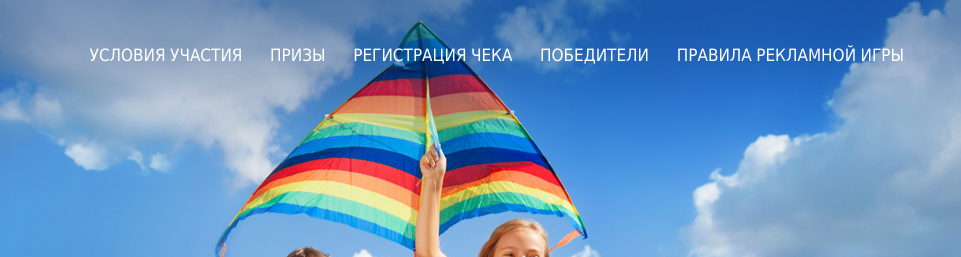
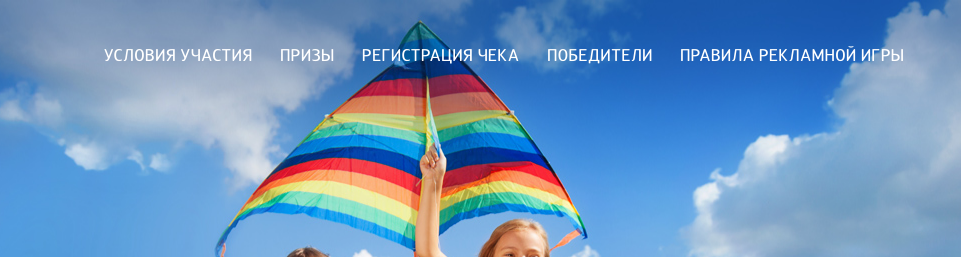
Before and after one commit to FoxyGirl/shagovita, a website: page index.html in a window 1280 px wide. Shown: the top 257 px of the page, 319-1280 px from the left. Drawn offline with nearby package versions, Linux system fonts and the light colour scheme; files that its build step writes are made by us from their sources.

Commit message:
Correct fonts family

```diff
--- a/index.html
+++ b/index.html
@@ -11,12 +11,11 @@
             src: url('fonts/Guarda Sans Bold.eot');
             src: url('fonts/Guarda Sans Bold.eot?#iefix') format('embedded-opentype'),
             url('fonts/Guarda Sans Bold.woff2') format('woff2'),
-            url('fonts/Guarda Sans Bold.woff') format('woff'),
-            url('fonts/Guarda Sans Bold.svg#Guarda Sans Bold') format('svg');
+            url('fonts/Guarda Sans Bold.woff') format('woff');
             font-weight: 700;
             font-style: normal;
             font-stretch: normal;
-            unicode-range: U+0020-02C6;
+            unicode-range: U+0020-0491;
         }
 
         @font-face {
@@ -24,16 +23,11 @@
             src: url('fonts/Guarda Sans Medium.eot');
             src: url('fonts/Guarda Sans Medium.eot?#iefix') format('embedded-opentype'),
             url('fonts/Guarda Sans Medium.woff2') format('woff2'),
-            url('fonts/Guarda Sans Medium.woff') format('woff'),
-            url('fonts/Guarda Sans Medium.svg#Guarda Sans Medium') format('svg');
+            url('fonts/Guarda Sans Medium.woff') format('woff');
             font-weight: 500;
             font-style: normal;
             font-stretch: normal;
-            unicode-range: U+0020-0131;
-        }
-
-        body {
-            font-family: 'Guarda Sans', Tahoma, Arial, sans-serif;
+            unicode-range: U+0020-0491;
         }
     </style>
 
--- a/sass/global/fonts.scss
+++ b/sass/global/fonts.scss
@@ -22,7 +22,7 @@
 
 @font-face {
   font-family:'Guarda Sans';
-  src: url('https://www.dropbox.com/s/at5or8bl4qcmc85/Guarda%20Sans%20Bold.eot?dl=0');
+  src: url('../fonts/Guarda Sans Bold.eot');
   src: url('../fonts/Guarda Sans Bold.eot?#iefix') format('embedded-opentype'),
   url('../fonts/Guarda Sans Bold.woff2') format('woff2'),
   url('../fonts/Guarda Sans Bold.woff') format('woff');
--- a/sass/style.scss
+++ b/sass/style.scss
@@ -1,8 +1,8 @@
 @import "global/_normalize.scss";
-//@import "global/fonts.scss";
 @import "global/variables.scss";
 @import "global/commons.scss";
 @import "global/mixins.scss";
+//@import "global/fonts.scss";
 
 @import "blocks/page-header.scss";
 @import "blocks/logo.scss";
```
